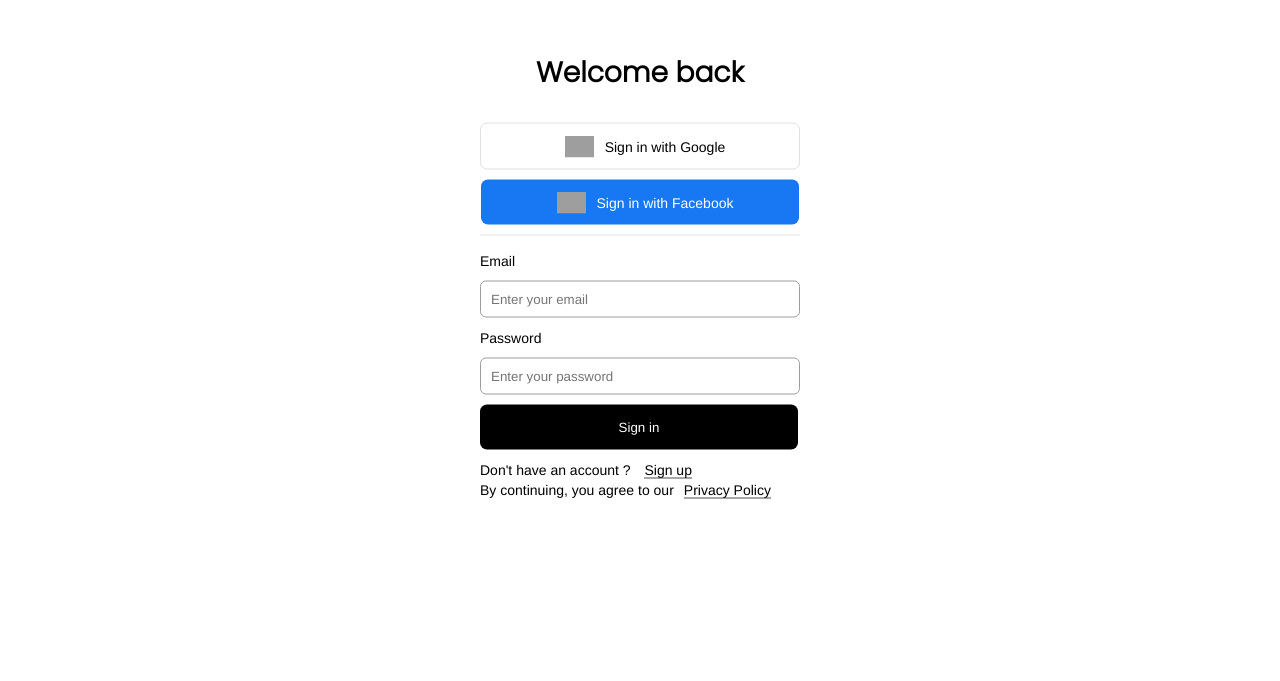
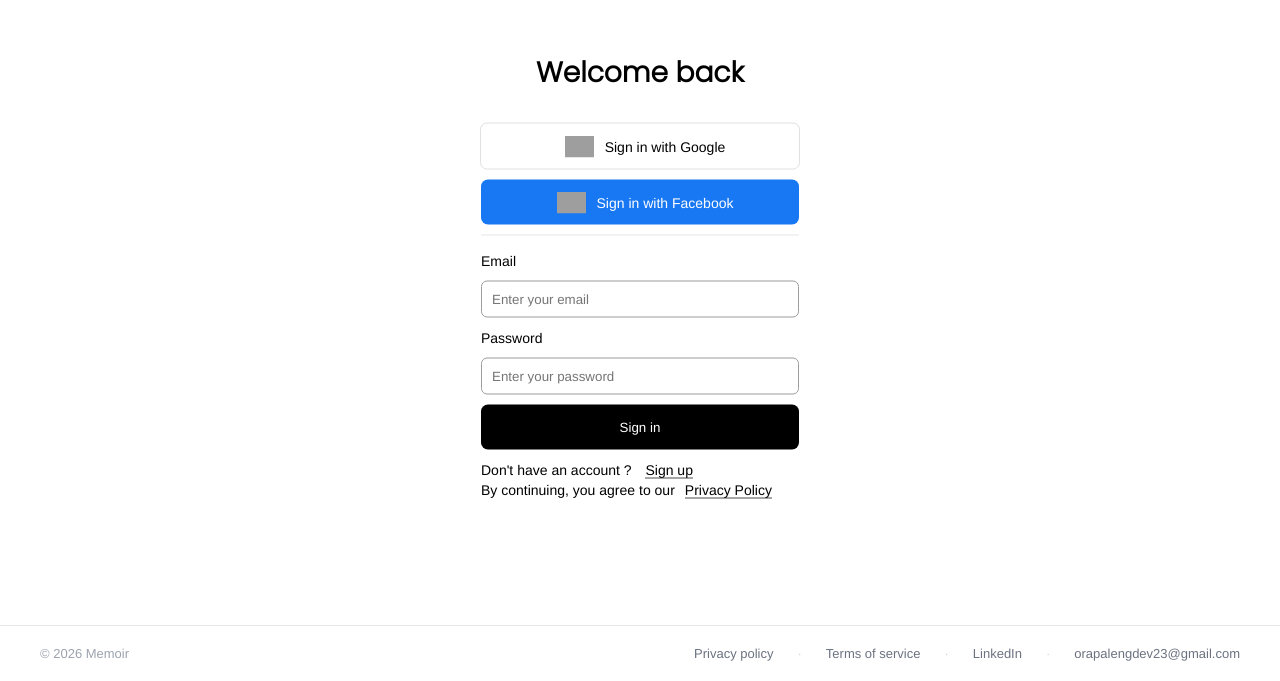
Before and after one commit to o897/image-uploader-frontend, a React (Create React App) app: page /login in a window 1280 px wide. Shown: the part 119-800 px from the top of the page. Built offline with nearby package versions, Linux system fonts and the light colour scheme; no server answers; grey boxes are pictures that could not be loaded; a web font is replaced by a local one.

Commit message:
add footer

```diff
--- a/src/components/Footer.js
+++ b/src/components/Footer.js
@@ -1,27 +1,18 @@
-import React from "react";
+// components/Footer.jsx
+import { Link } from "react-router-dom";
 
 function Footer() {
   return (
     <footer className="footer">
-      <div className="footer-container">
-
-        <div className="footer-left">
-          <h3 className="footer-logo">Memoir</h3>
-          <p className="footer-tagline">
-            Capture and share your moments.
-          </p>
-        </div>
-
-        <div className="footer-right">
-          <a href="/privacy-policy">Privacy Policy</a>
-          <a href="/terms">Terms of Service</a>
-          <a href="mailto:your@email.com">Contact</a>
-        </div>
-
-      </div>
-
-      <div className="footer-bottom">
-        © {new Date().getFullYear()} Memoir. All rights reserved.
+      <span className="footer-left">© 2026 Memoir</span>
+      <div className="footer-links">
+        <Link to="/privacy-policy">Privacy policy</Link>
+        <span className="footer-divider">·</span>
+        <Link to="/terms">Terms of service</Link>
+        <span className="footer-divider">·</span>
+        <a href="www.linkedin.com/in/orapeleng-mathebula-5ba891190" target="_blank" rel="noreferrer">LinkedIn</a>
+        <span className="footer-divider">·</span>
+        <a href="mailto:your@email.com">orapalengdev23@gmail.com</a>
       </div>
     </footer>
   );
--- a/src/index.css
+++ b/src/index.css
@@ -331,6 +331,17 @@ label {
   word-spacing: 2px;
 }
 
+.login__pg {
+  position: relative;
+  min-height: 100vh;
+  display: flex;
+  flex-direction: column;
+}
+
+.login__pg .footer {
+  margin-top: auto;
+}
+
 .form__signin h1 {
   margin-bottom: 40px;
   text-align: center;
@@ -349,6 +360,7 @@ label {
   font-size: 0.875rem;
   line-height: 1.25rem;
   letter-spacing: 0;
+  width : 318px;
 }
 
 .form__signin-btns {
@@ -476,51 +488,41 @@ label {
 
 /* footer */
 .footer {
-  background: #ffffff;
-  border-top: 1px solid #e5e5e5;
-  margin-top: 4rem;
-  padding: 2rem 1rem 1rem;
-  font-family: inherit;
-}
-
-.footer-container {
-  max-width: 1100px;
-  margin: 0 auto;
+  background: #fff;
+  border-top: 0.5px solid #e5e7eb;
+  padding: 20px 40px;
   display: flex;
   justify-content: space-between;
   align-items: center;
   flex-wrap: wrap;
+  gap: 12px;
 }
 
-.footer-logo {
-  margin: 0;
-  font-size: 1.4rem;
+.footer-left {
+  font-size: 13px;
+  color: #9ca3af;
+}
+
+.footer-links {
+  display: flex;
+  gap: 24px;
+  align-items: center;
+  flex-wrap: wrap;
+}
+
+.footer-links a {
+  font-size: 13px;
+  color: #6b7280;
+  text-decoration: none;
+  transition: color 0.2s;
+}
+
+.footer-links a:hover {
   color: #111;
 }
 
-.footer-tagline {
-  font-size: 0.9rem;
-  color: #666;
-  margin-top: 0.3rem;
+.footer-divider {
+  color: #d1d5db;
+  font-size: 13px;
 }
-
-.footer-right a {
-  margin-left: 20px;
-  text-decoration: none;
-  color: #444;
-  font-size: 0.9rem;
-  transition: color 0.2s ease;
-}
-
-.footer-right a:hover {
-  color: #000;
-}
-
-.footer-bottom {
-  text-align: center;
-  font-size: 0.8rem;
-  color: #888;
-  margin-top: 1.5rem;
-}
-
 /* end footer */
--- a/src/pages/Complete.js
+++ b/src/pages/Complete.js
@@ -2,6 +2,7 @@ import { useParams } from "react-router-dom";
 import { useEffect, useState } from "react";
 import Loading from "./Loading";
 import Navbar from "../components/Navbar";
+import Footer from "../components/Footer";
 
 export default function Complete() {
   const { image } = useParams();
@@ -73,6 +74,7 @@ export default function Complete() {
           </div>
         )
       )}
+      <Footer/>
     </>
   );
 }
--- a/src/pages/Login.js
+++ b/src/pages/Login.js
@@ -120,6 +120,7 @@ const Login = () => {
           <a className="form__link" href="/privacy-policy" >Privacy Policy</a>
         </p>
       </form>
+      <Footer/>
     </div>
 
   );
--- a/src/pages/Profile.js
+++ b/src/pages/Profile.js
@@ -18,7 +18,6 @@ const Profile = () => {
 
 
   useEffect(() => {
-    console.log(user)
     const fetchPhotos = async () => {
       try {
         // we reading images stored in the db
@@ -27,15 +26,27 @@ const Profile = () => {
           credentials: "include"
         });
 
-        const res = await query.json()
-        setPhotos(res)
-        console.log(photos);
+        const res = await query.json();
+
+
+        const normalized = res.map(photo => ({
+          id: photo._id,
+          src: {
+            large: photo.url,
+          },
+          photographer: photo.filename,
+          alt: photo.imageTitle || photo.filename,
+          liked: false,
+        }));
+
+        setPhotos(normalized);
 
       } catch (error) {
         console.log(error);
       }
     }
     fetchPhotos();
+
   }, []);
 
   return (
@@ -80,7 +91,7 @@ const Profile = () => {
           <img className="no-img" src="https://sefuateurope.vtexassets.com/assets/vtex.file-manager-graphql/images/00d7afb6-4b37-4e22-8f4e-7ba1eb5f8d93___abcae94d543f1ddcc418317b979f6354.jpeg" alt="no photos" />
         )
       }
-    <Footer/>
+
 
     </>
   );
```
